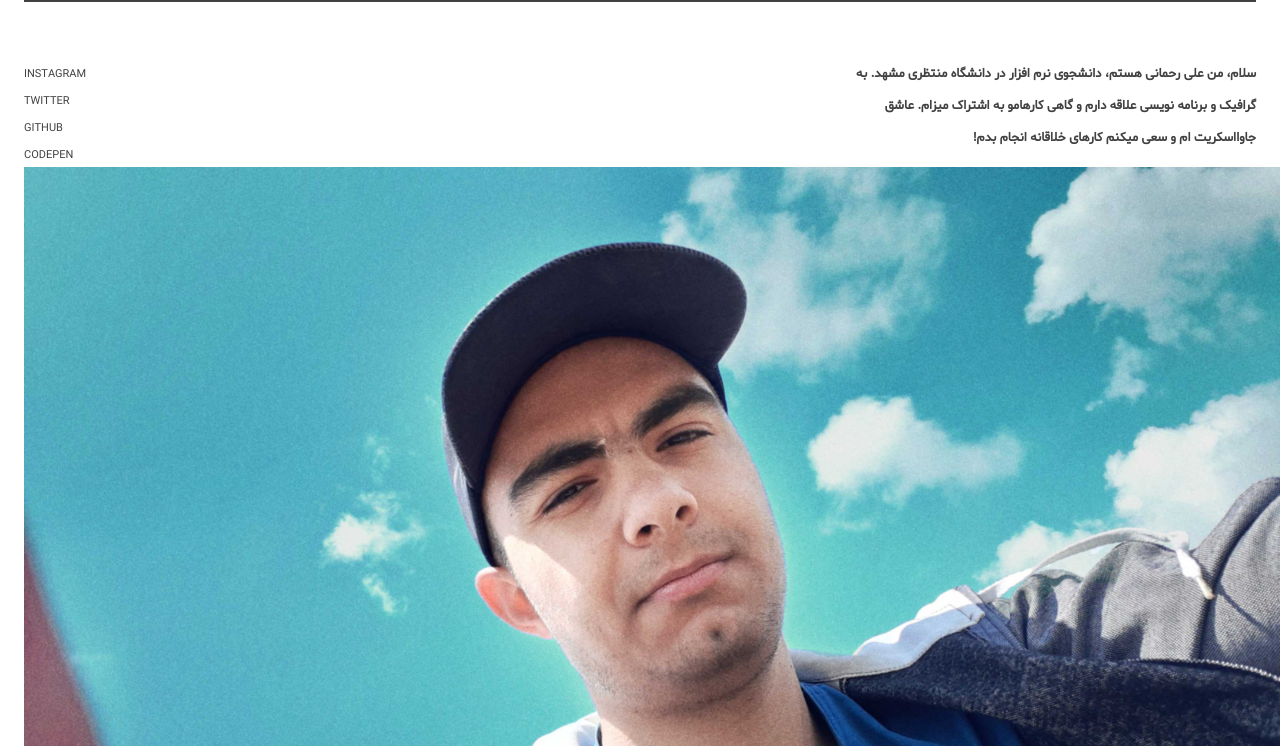
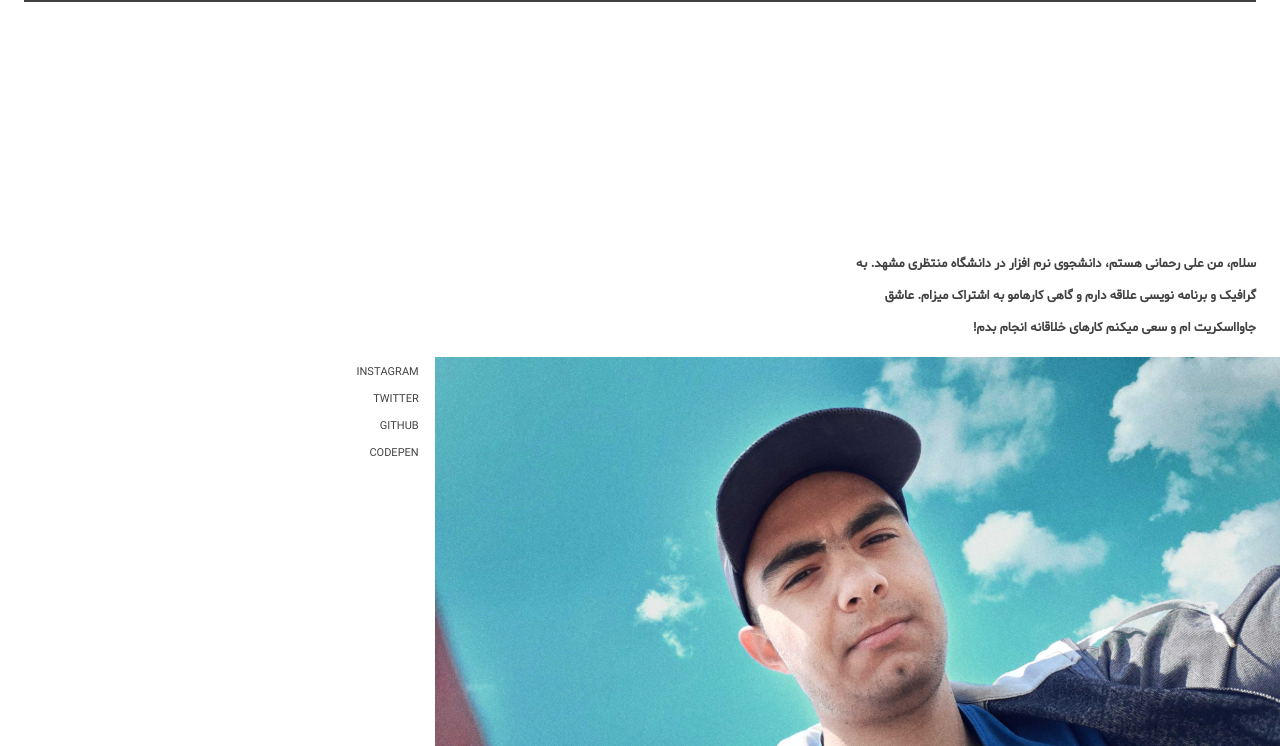
Before and after one commit to rahmaniali-ir/rahmaniali.ir, a plain HTML site: page index.html in a window 1280 px wide. Shown: the part 54-800 px from the top of the page. Drawn offline with Linux system fonts and the light colour scheme; a script that the page names is missing.

Commit message:
Responsive changes

```diff
--- a/index.html
+++ b/index.html
@@ -20,13 +20,13 @@
                 به گرافیک و برنامه نویسی علاقه دارم و گاهی کارهامو به اشتراک میزام.
                 عاشق جاوااسکریت ام و سعی میکنم کارهای خلاقانه انجام بدم!
             </p>
+        </div>
 
-            <div class="social">
-                <a target="_blank" href="https://www.instagram.com/rahmaniali.ir/">Instagram</a>
-                <a target="_blank" href="https://twitter.com/rahmaniali_ir">Twitter</a>
-                <a target="_blank" href="https://github.com/rahmaniali-ir">Github</a>
-                <a target="_blank" href="https://codepen.io/rahmaniali_ir">Codepen</a>
-            </div>
+        <div class="social">
+            <a target="_blank" href="https://www.instagram.com/rahmaniali.ir/">Instagram</a>
+            <a target="_blank" href="https://twitter.com/rahmaniali_ir">Twitter</a>
+            <a target="_blank" href="https://github.com/rahmaniali-ir">Github</a>
+            <a target="_blank" href="https://codepen.io/rahmaniali_ir">Codepen</a>
         </div>
 
         <img src="src/img/alirahmani.jpg" alt="علی رحمانی">
--- a/src/style/style.sass
+++ b/src/style/style.sass
@@ -20,13 +20,13 @@ body
 
 header
     display: grid
-    grid-template-columns: $padding 1fr $padding
+    grid-template-columns: $padding 1fr 1fr 1fr $padding
     grid-template-rows: $padding 2em 1fr 1fr
     height: 100vh
 
 nav
     border-bottom: 2px solid currentColor
-    grid-column: 2 / 3
+    grid-column: 2 / 5
     grid-row: 2 / 3
 
     .logo
@@ -37,15 +37,19 @@ nav
 img
     display: block
     height: 100%
-    grid-column: 1 / 3
+    grid-column: 1 / 5
     grid-row: 4 / 5
     object-fit: cover
     width: 100%
 
+@media screen and ( min-width: 1280px )
+    img
+        grid-column: 1 / 4
+
 .about
     align-items: flex-end
     display: flex
-    grid-column: 2 / 3
+    grid-column: 2 / 5
     grid-row: 3 / 4
     justify-content: space-between
 
@@ -57,17 +61,27 @@ img
         max-width: 400px
         width: 50%
 
+.social
+    align-items: flex-end
+    display: flex
+    flex-direction: column
+    grid-column: 4 / 5
+    grid-row: 3 / 4
+    justify-content: flex-end
+
+    a
+        color: inherit
+        font-variant-caps: all-petite-caps
+        text-decoration: none
+        transition: letter-spacing .5s ease
+
+        &:hover
+            font-weight: bold
+            letter-spacing: 2px
+
+@media screen and ( min-width: 1280px )
     .social
-        align-items: flex-end
-        display: flex
-        flex-direction: column
-
-        a
-            color: inherit
-            font-variant-caps: all-petite-caps
-            text-decoration: none
-            transition: letter-spacing .5s ease
-
-            &:hover
-                font-weight: bold
-                letter-spacing: 2px
+        align-items: flex-start
+        grid-row: 4 / 5
+        justify-content: flex-start
+        padding-right: 1em
```
Also changed, not shown: src/style/style.css, 1 other file.
